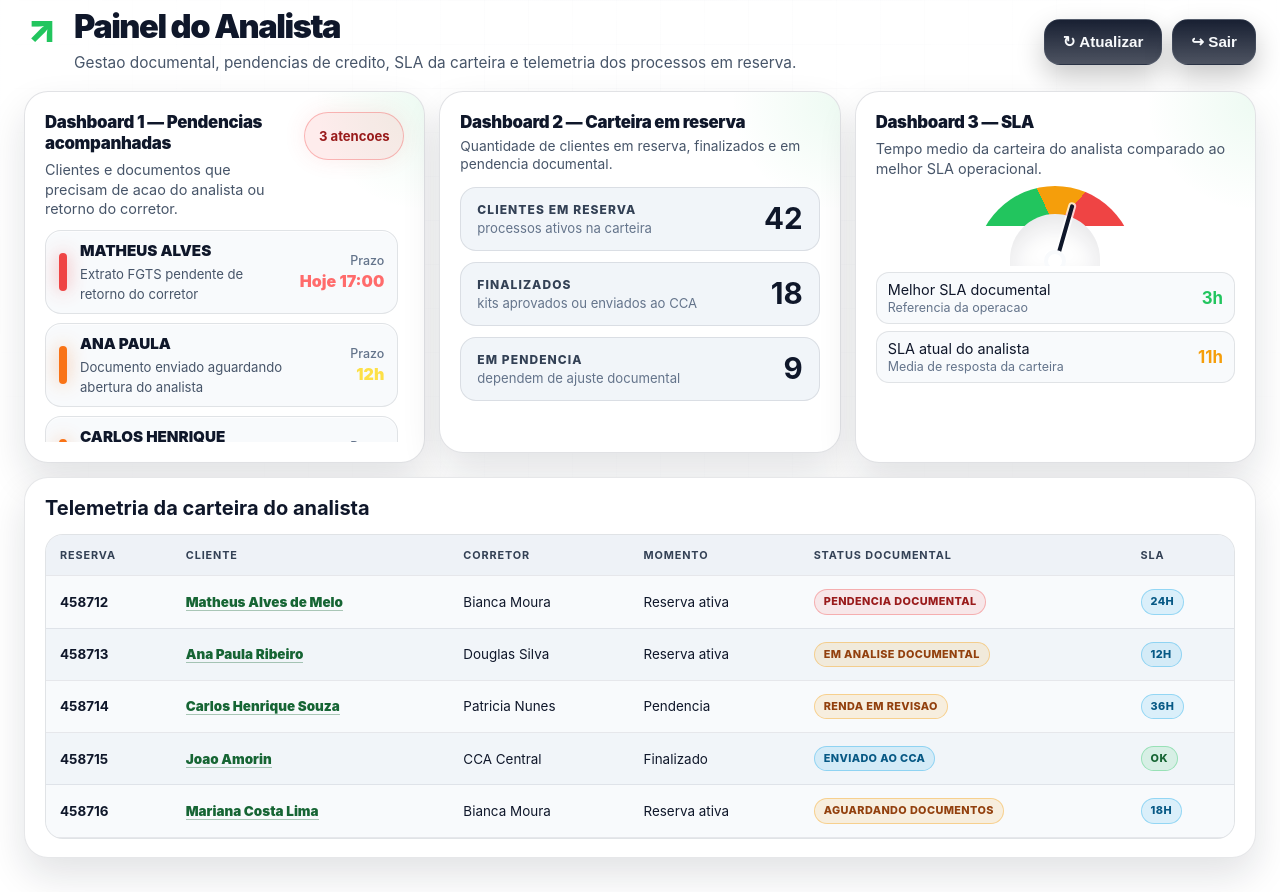
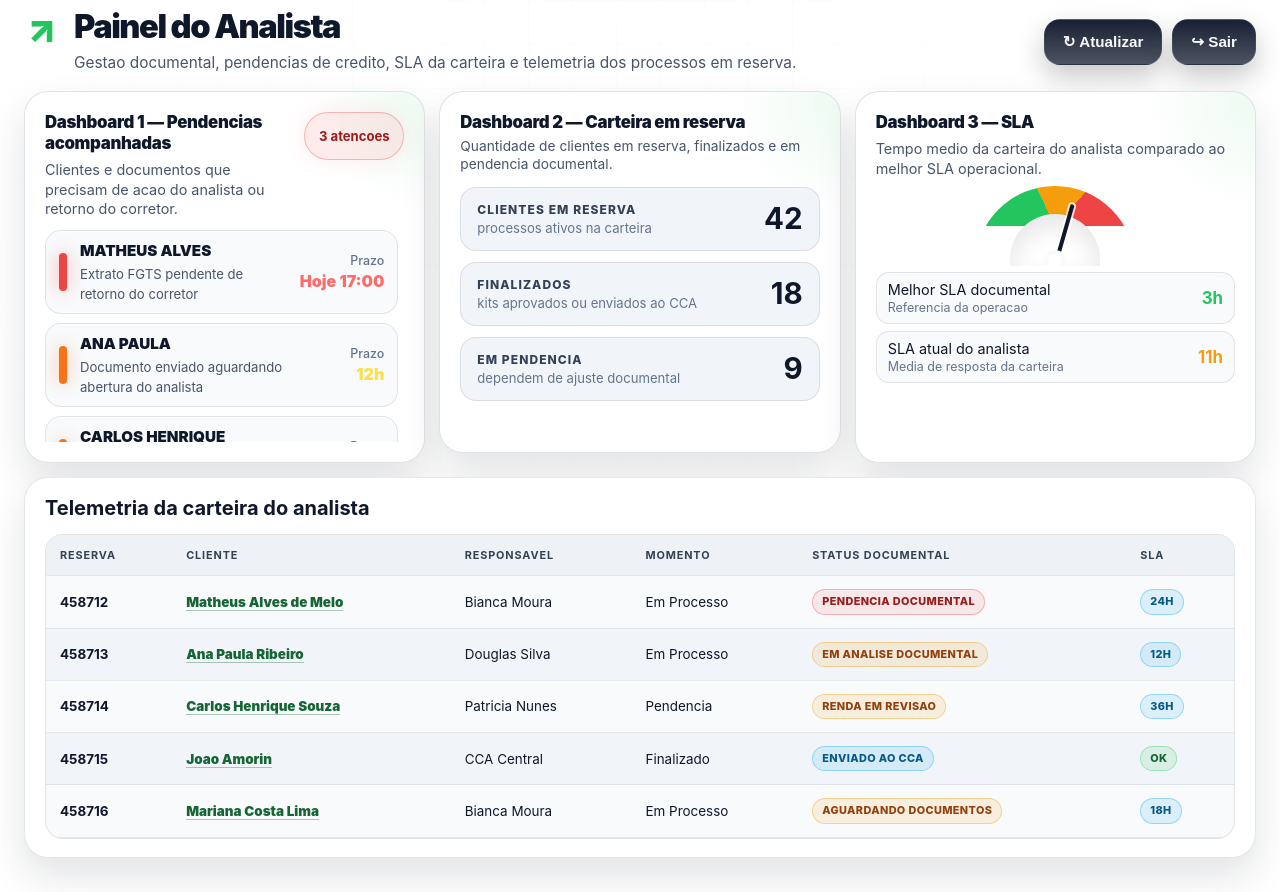
Before and after one commit to catsandygo-design/MAQ2-CREDITO, a Next.js app: page /app/analista in a window 1280 px wide. Built offline with nearby package versions, Linux system fonts and the light colour scheme.

Commit message:
fix: ajusta textos da telemetria analista

```diff
--- a/src/app/app/analista/page.tsx
+++ b/src/app/app/analista/page.tsx
@@ -6,11 +6,11 @@ const pendenciasAnalista = [
 ];
 
 const telemetria = [
-  ['458712', 'Matheus Alves de Melo', 'Bianca Moura', 'Reserva ativa', 'Pendencia documental', '24h'],
-  ['458713', 'Ana Paula Ribeiro', 'Douglas Silva', 'Reserva ativa', 'Em analise documental', '12h'],
+  ['458712', 'Matheus Alves de Melo', 'Bianca Moura', 'Em Processo', 'Pendencia documental', '24h'],
+  ['458713', 'Ana Paula Ribeiro', 'Douglas Silva', 'Em Processo', 'Em analise documental', '12h'],
   ['458714', 'Carlos Henrique Souza', 'Patricia Nunes', 'Pendencia', 'Renda em revisao', '36h'],
   ['458715', 'Joao Amorin', 'CCA Central', 'Finalizado', 'Enviado ao CCA', 'OK'],
-  ['458716', 'Mariana Costa Lima', 'Bianca Moura', 'Reserva ativa', 'Aguardando documentos', '18h'],
+  ['458716', 'Mariana Costa Lima', 'Bianca Moura', 'Em Processo', 'Aguardando documentos', '18h'],
 ];
 
 const resumoCarteira = [
@@ -114,7 +114,7 @@ export default function AppAnalistaPage() {
               <tr>
                 <th>Reserva</th>
                 <th>Cliente</th>
-                <th>Corretor</th>
+                <th>Responsavel</th>
                 <th>Momento</th>
                 <th>Status documental</th>
                 <th>SLA</th>
```
